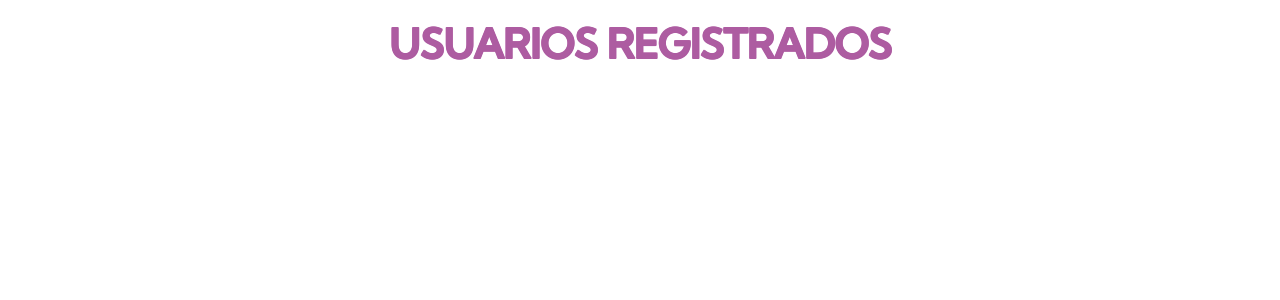
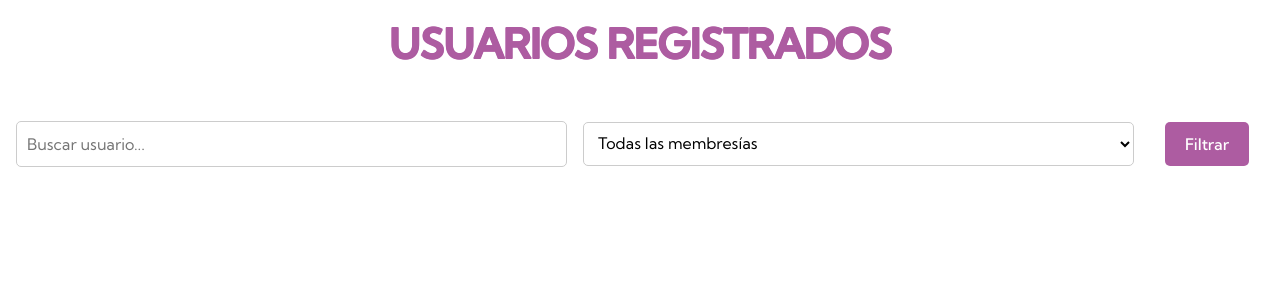
Before and after one commit to Karol3Navarro/Alpatex, a Django app: page /admin_dashboard/usuarios/eliminar/1/ in a window 1280 px wide. Shown: the part 176-476 px from the top of the page. Run offline with Django 5.2, Linux system fonts and the light colour scheme; data comes from the database, SQL or seed files in the repository; some libraries are stand-ins or nearby versions.

Commit message:
diseño a usuarios y us. reportados, filtro añadido

```diff
--- a/admin_alpatex/templates/admin_alpatex/usuarios.html
+++ b/admin_alpatex/templates/admin_alpatex/usuarios.html
@@ -5,10 +5,28 @@
 {% block body %}
 
   <h1 class="prod-dest">Usuarios Registrados</h1>
-  <div class="row">
+
+  <form method="get" class="filtros-user-admin">
+
+    <input type="text" name="q" placeholder="Buscar usuario..." value="{{ request.GET.q }}">
+
+    <select name="membresia">
+      <option value="">Todas las membresías</option>
+      <option value="Plata" {% if request.GET.membresia == 'Plata' %}selected{% endif %}>Plata</option>
+      <option value="Oro" {% if request.GET.membresia == 'Oro' %}selected{% endif %}>Oro</option>
+      <option value="Sin membresía" {% if request.GET.membresia == 'Sin membresía' %}selected{% endif %}>Sin membresía</option>
+    </select>
+
+    <button type="submit" class="btn">Filtrar</button>
+
+  </form>
+
+  <div class="admin-users">
+
     {% for usuario in usuarios %}
-      <div class="col-md-3 mb-3">
-        <div class="card">
+
+      <div class="user-card">
+
         <div class="perfil-foto">
           <img src="{{ usuario.perfil.get_foto_perfil_url }}" alt="Foto de perfil">
           {% if usuario.perfil.membresia %}
@@ -19,19 +37,27 @@
             {% endif %}
           {% endif %}
         </div>
+
         <div class="card-body">
           <h5 class="card-title">{{ usuario.username }}</h5>
+
           <p class="card-text"><strong>Dirección:</strong> {{ usuario.perfil.direccion }}</p>
-          <a href="{% url 'perfil_usuario' username=usuario.username %}">Ver Perfil</a>
+
+          <div class="acciones-usuario">
+            <a href="{% url 'perfil_usuario' username=usuario.username %}" class="btn btn-ver">Ver Perfil</a>
+
             <form action="{% url 'eliminar_usuario' usuario.id %}" method="post" onsubmit="return confirm('¿Estás seguro de eliminar este usuario?');">
                 {% csrf_token %}
-                <button type="submit" class="btn btn-danger btn-sm">Eliminar</button>
+                <button type="submit" class="btn btn-danger btn-eliminar">Eliminar</button>
             </form>
-
+          </div>
 
         </div>
+
       </div>
+
+    {% endfor %}
+
   </div>
-    {% endfor %}
-  </div>
+
 {% endblock %}
--- a/admin_alpatex/views.py
+++ b/admin_alpatex/views.py
@@ -14,6 +14,7 @@ from django.conf import settings
 from django.db.models import Count
 from django.shortcuts import render
 from index.models import ReporteVendedor
+from django.db.models import Q
 
 def dashboard(request):
     return render(request, 'admin_alpatex/home_admin.html')
@@ -130,7 +131,19 @@ def export_to_excel(request):
 
 
 def usuarios(request):
+    query = request.GET.get('q')
+    membresia = request.GET.get('membresia')
+
     usuarios = User.objects.select_related('perfil').all()  # Carga los perfiles de manera eficiente
+
+    if query:
+        usuarios = usuarios.filter(username__icontains=query)
+    if membresia:
+        if membresia == 'Sin':
+            usuarios = usuarios.filter(perfil__membresia__isnull=True)
+        else:
+            usuarios = usuarios.filter(perfil__membresia__nombre=membresias)
+
     return render(request, 'admin_alpatex/usuarios.html', {'usuarios': usuarios})
 
 
--- a/index/static/css/style.css
+++ b/index/static/css/style.css
@@ -139,7 +139,7 @@ header .icons input[type="search"] {
     display: inline-block;
     width: calc(100% - 40px);
     max-width: 220px;
-    border: 1px solid #efefef;
+    border: 1px solid #ccc;
     padding: 5px 10px;
     text-align: center;
 }
@@ -307,7 +307,7 @@ input[type="password"],
 input[type="email"],
 .form-control,
 select {
-    border: 2px solid #AD5CA1;
+    border: 1px solid #ccc;
     border-radius: 5px;
     padding: 10px;
     margin-top: 10px;
@@ -316,7 +316,7 @@ select {
     background-color: white;
 }
 
-input[type="text"], input[type="password"], input[type="submit"]:focus{
+input[type="password"], input[type="submit"]:focus{
     outline: none;
     border-color: #AD5CA1;
 }
@@ -1041,3 +1041,51 @@ footer{
     transform: scale(1.4);
     vertical-align: middle;
 }
+
+/* VISTA USUARIOS */
+.admin-users{
+    display: grid;
+    grid-template-columns: repeat(auto-fit, minmax(250px, 1fr));
+    gap: 1.5rem;
+    padding: 0 2rem;
+}
+
+.user-card{
+    width: 300px;
+    border: 1px solid #ccc;
+    border-radius: 15px;
+    padding: 0.5rem;
+    text-align: center;
+    position: relative;
+    transition: transform 0.3s;
+}
+.user-card:hover{
+    transform: translateY(-5px);
+}
+.acciones-usuario{
+    margin-top: 1rem;
+    display: flex;
+    gap: 1rem;
+    align-items: center;
+    justify-content: center;
+}
+.btn-ver, .btn-eliminar{
+    font-size: 13px;
+}
+.btn-eliminar{
+    background-color: #5a2d50;
+}
+
+.filtros-user-admin{
+    display: flex;
+    justify-content: space-between;
+    align-items: center;
+    margin-bottom: 20px;
+    gap: 1rem;
+}
+.filtros-user-admin{
+    padding: 0.5rem 1rem;
+}
+.filtros-user-admin button {
+    margin-top: 26px;
+}
```
Also changed, not shown: admin_alpatex/templates/admin_alpatex/usuarios_reportados.html (+11 -9 lines). Lines whose indentation alone changed are shown as unchanged.
